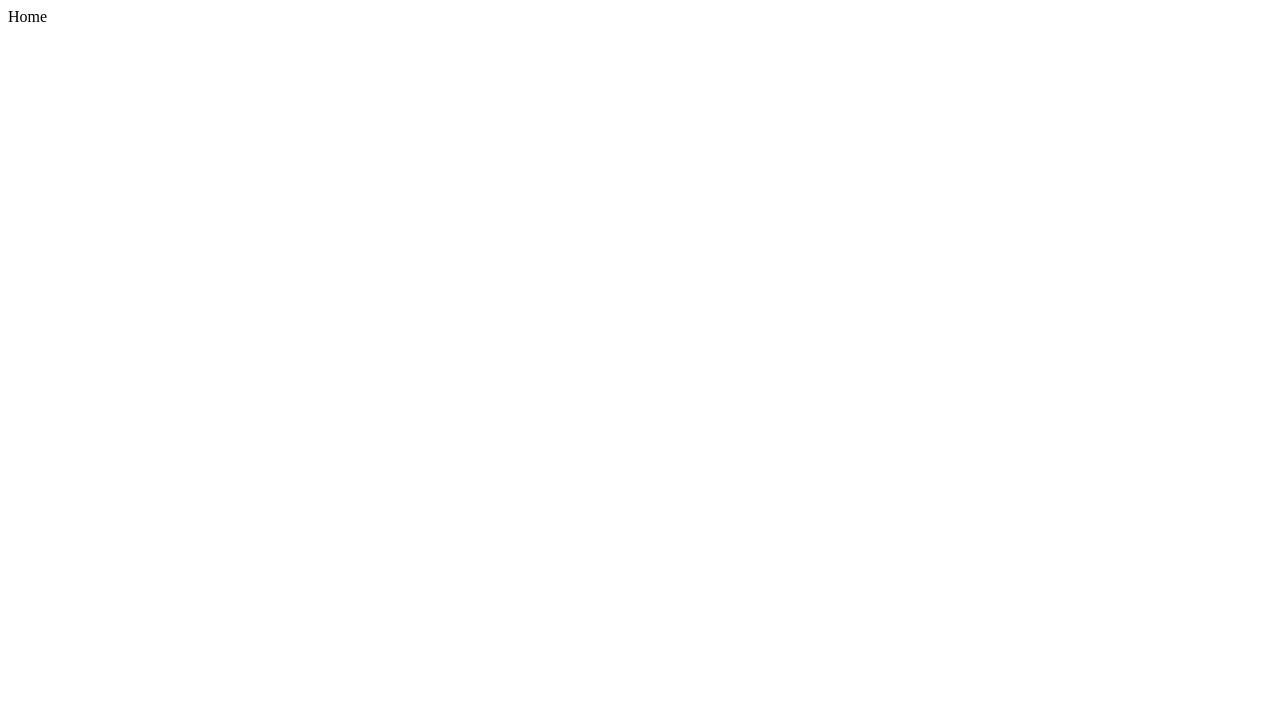
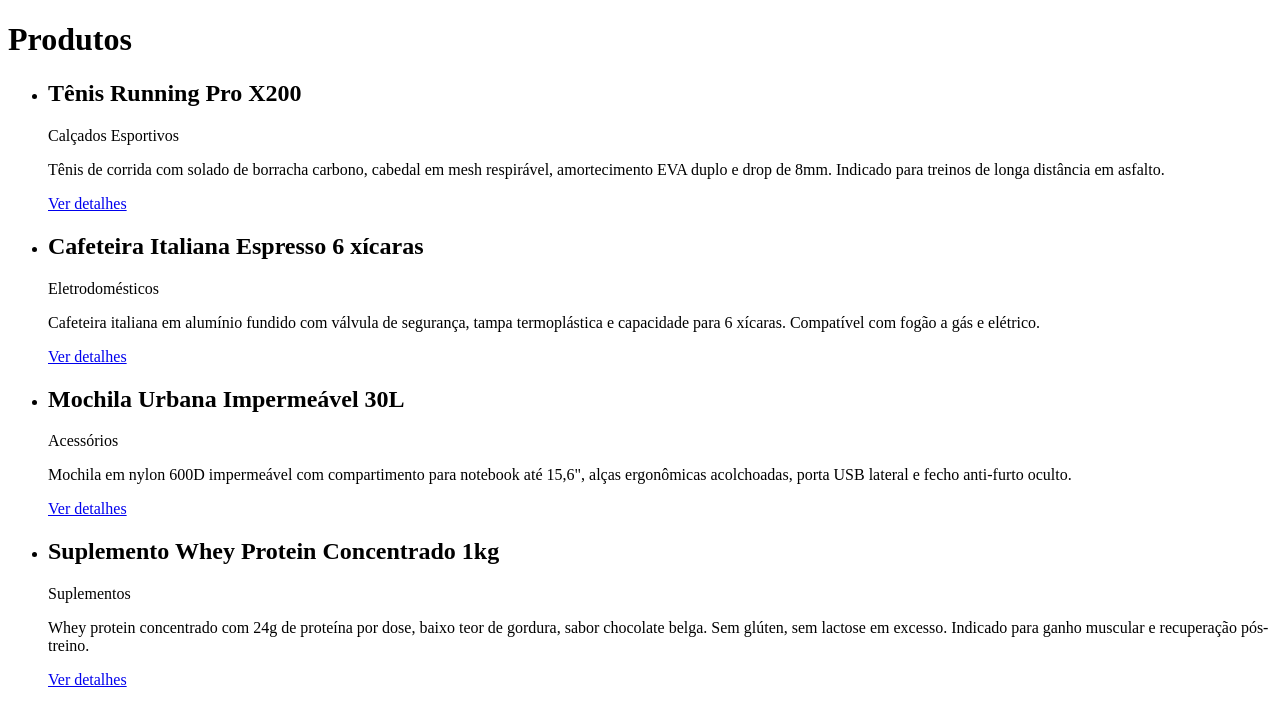
Before and after one commit to dayane-dmr/growth-ai-challenge, a Next.js app: page / in a window 1280 px wide. Shown: the top 726 px of the page. Built offline with nearby package versions, Linux system fonts and the light colour scheme.

Commit message:
feat: add mock product catalog

```diff
--- a/app/page.tsx
+++ b/app/page.tsx
@@ -1,3 +1,23 @@
+import Link from "next/link";
+import products from "@/data/products.json";
+import type { Product } from "@/types/product";
+
 export default function Home() {
-  return <div>Home</div>;
+  const productList: Product[] = products;
+
+  return (
+    <div>
+      <h1>Produtos</h1>
+      <ul>
+        {productList.map((product) => (
+          <li key={product.id}>
+            <h2>{product.title}</h2>
+            <p>{product.category}</p>
+            <p>{product.description}</p>
+            <Link href={`/product/${product.id}`}>Ver detalhes</Link>
+          </li>
+        ))}
+      </ul>
+    </div>
+  );
 }
--- /dev/null
+++ b/types/product.ts
@@ -0,0 +1,6 @@
+export interface Product {
+  id: string;
+  title: string;
+  category: string;
+  description: string;
+}
```
